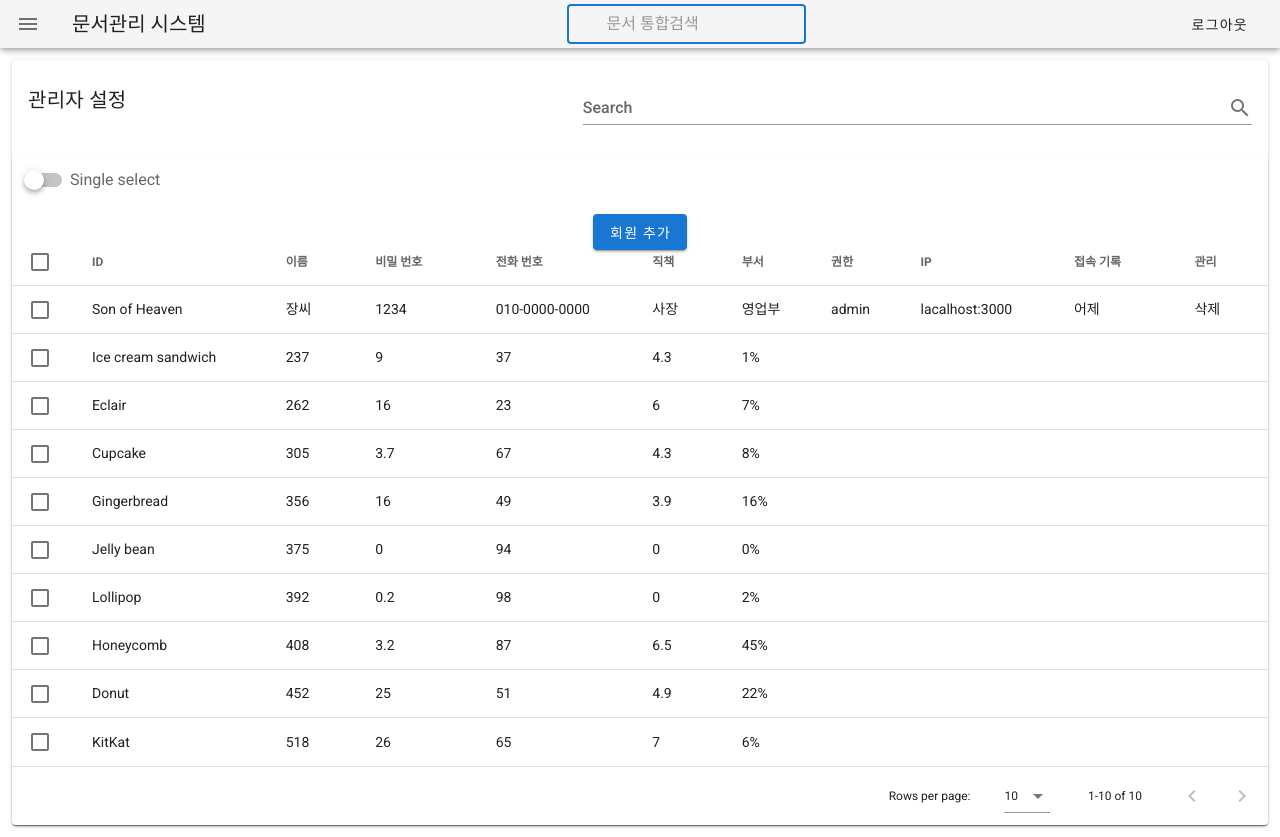
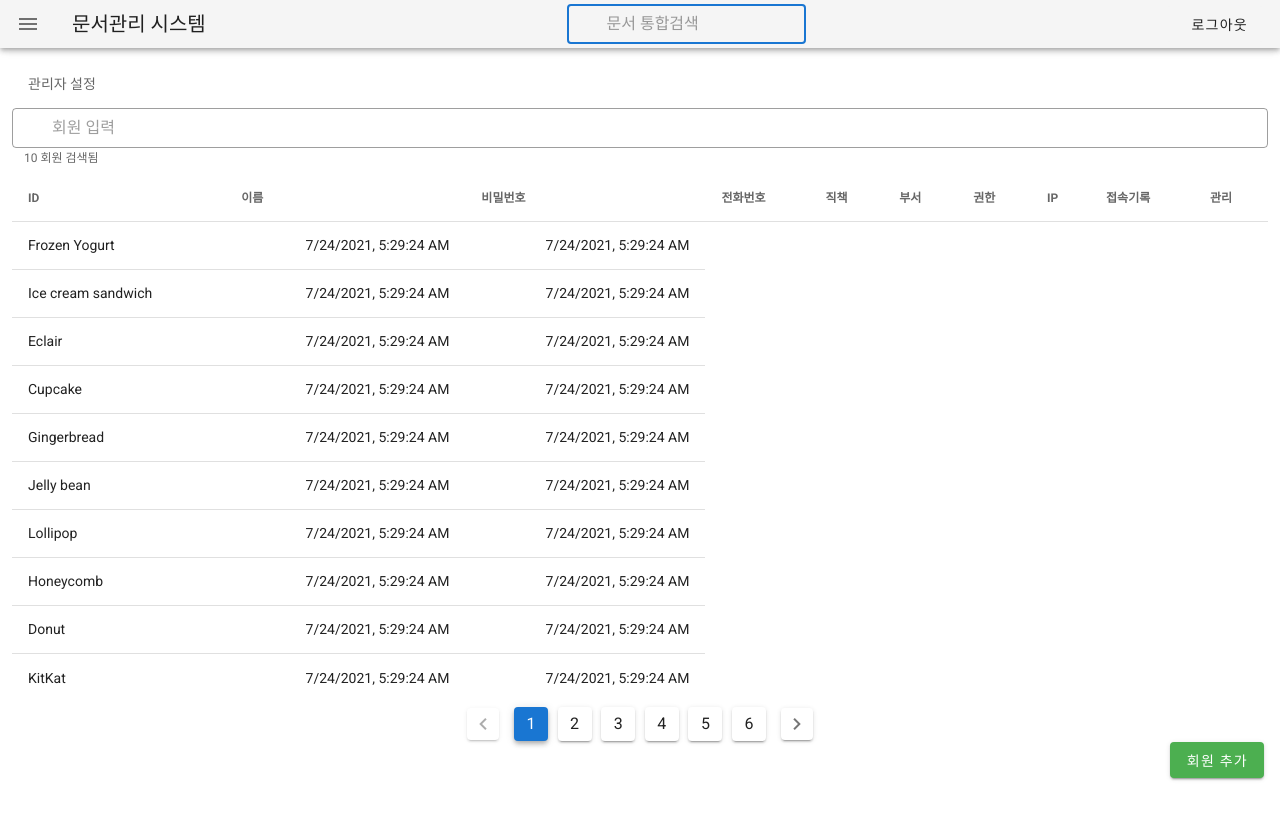
Before and after one commit to devxian96/file-management-system, a Nuxt app: page /inspire in a window 1280 px wide. After the commit the page ends 800 px from the top, so only its background shows below. Built offline with nearby package versions, Linux system fonts and the light colour scheme.

Commit message:
fix: verson1 - 협업 규칙 준수

```diff
--- a/pages/inspire.vue
+++ b/pages/inspire.vue
@@ -1,276 +1,114 @@
 <template>
   <div>
-  <!-- ㅡㅡㅡㅡㅡㅡㅡㅡㅡㅡㅡㅡㅡㅡㅡㅡㅡㅡㅡㅡ -->
-  <!-- https://vuetifyjs.com/en/components/data-tables/#crud-actions 에서 Search 코드 복사 [[시작]] -->
-    <v-card>
-      <v-card-title>
-        관리자 설정
-        <v-spacer></v-spacer>
+    <v-subheader>관리자 설정</v-subheader>
+    <!-- 검색창 -->
     <v-text-field
-          v-model="search"
-          append-icon="mdi-magnify"
-          label="Search"
-          single-line
-          hide-details
-        ></v-text-field>
-      </v-card-title>
-      <v-data-table
-      :headers="headers"
-      :items="desserts"
-      :search="search"
-      v-model="selected"
-    :single-select="singleSelect"
-    item-key="name"
-    show-select
-    class="elevation-1"
+      autofocus
+      dense
+      clearable
+      flat
+      messages="10 회원 검색됨"
+      outlined
+      placeholder="회원 입력"
+      prepend-inner-icon="fa-search"
+      full-width
+    />
+
+    <!-- 게시판 시작 -->
+    <v-simple-table>
+      <template #default>
+        <thead>
+          <tr>
+            <th class="text-id">ID</th>
+            <th class="text-name">이름</th>
+            <th class="text-passWord">비밀번호</th>
+            <th class="text-phoneNumber">전화번호</th>
+            <th class="text-position">직책</th>
+            <th class="text-division">부서</th>
+            <th class="text-level">권한</th>
+            <th class="text-protocol">IP</th>
+            <th class="text-log">접속기록</th>
+            <th class="text-admin">관리</th>
+          </tr>
+        </thead>
+        <tbody>
+          <tr
+            v-for="item in desserts"
+            :key="item.name"
+            @click="
+              $router.push(
+                '/file/current-status-of-nonconformities-and-improvement-measures/1'
+              )
+            "
           >
-        <!-- https://vuetifyjs.com/en/components/data-tables/#crud-actions
-        이 사이트의 Row selection 의 코드를 <v-data-table> 태그 안에 넣고,
-        :headers="headers"
-        :items="desserts"  코드를 삭제 -->
-        <template v-slot:top>
-          <v-switch
-            v-model="singleSelect"
-            label="Single select"
-            class="pa-3"
-          ></v-switch>
-          <!-- '회원추가 dialog' 추가 [[시작]] -->
-          <v-row justify="center">
-            <v-dialog
-              v-model="dialog"
-              persistent
-              max-width="600px"
-            >
-              <template v-slot:activator="{ on, attrs }">
-                <v-btn
-                  color="primary"
-                  dark
-                  v-bind="attrs"
-                  v-on="on"
-                >
-                  회원 추가
-                </v-btn>
+            <td>{{ item.name }}</td>
+            <td class="text-right">{{ item.date }}</td>
+            <td class="text-right">{{ item.date }}</td>
+          </tr>
+        </tbody>
       </template>
-              <v-card>
-                <v-card-title>
-                  <span class="text-h5">User Profile</span>
-                </v-card-title>
-                <v-card-text>
-                  <v-container>
-                    <v-row>
-                      <v-col
-                        cols="12"
-                        sm="6"
-                        md="4"
-                      >
-                        <v-text-field
-                          label="Legal first name*"
-                          required
-                        ></v-text-field>
-                      </v-col>
-                      <v-col
-                        cols="12"
-                        sm="6"
-                        md="4"
-                      >
-                        <v-text-field
-                          label="Legal middle name"
-                          hint="example of helper text only on focus"
-                        ></v-text-field>
-                      </v-col>
-                      <v-col
-                        cols="12"
-                        sm="6"
-                        md="4"
-                      >
-                        <v-text-field
-                          label="Legal last name*"
-                          hint="example of persistent helper text"
-                          persistent-hint
-                          required
-                        ></v-text-field>
-                      </v-col>
-                      <v-col cols="12">
-                        <v-text-field
-                          label="Email*"
-                          required
-                        ></v-text-field>
-                      </v-col>
-                      <v-col cols="12">
-                        <v-text-field
-                          label="Password*"
-                          type="password"
-                          required
-                        ></v-text-field>
-                      </v-col>
-                      <v-col
-                        cols="12"
-                        sm="6"
-                      >
-                        <v-select
-                          :items="['0-17', '18-29', '30-54', '54+']"
-                          label="Age*"
-                          required
-                        ></v-select>
-                      </v-col>
-                      <v-col
-                        cols="12"
-                        sm="6"
-                      >
-                        <v-autocomplete
-                          :items="['Skiing', 'Ice hockey', 'Soccer', 'Basketball', 'Hockey', 'Reading', 'Writing', 'Coding', 'Basejump']"
-                          label="Interests"
-                          multiple
-                        ></v-autocomplete>
-                      </v-col>
+    </v-simple-table>
+    <!-- 게시판 종료 -->
+
+    <!-- 페이지 네이션 시작 -->
+    <div class="text-center">
+      <v-pagination v-model="page" :length="6"></v-pagination>
+    </div>
+    <!-- 페이지 네이션 종료 -->
+
+    <!-- 회원 추가 시작 -->
+    <v-row dense>
+      <v-btn absolute right color="success">회원 추가</v-btn>
     </v-row>
-                  </v-container>
-                  <small>*indicates required field</small>
-                </v-card-text>
-                <v-card-actions>
-                  <v-spacer></v-spacer>
-                  <v-btn
-                    color="blue darken-1"
-                    text
-                    @click="dialog = false"
-                  >
-                    Close
-                  </v-btn>
-                  <v-btn
-                    color="blue darken-1"
-                    text
-                    @click="dialog = false"
-                  >
-                    Save
-                  </v-btn>
-                </v-card-actions>
-              </v-card>
-            </v-dialog>
-          </v-row>
-          <!-- '회원추가 dialog' 추가 [[종료]] -->
-        </template>
-      </v-data-table>
-    </v-card>
-  <!-- ㅡㅡㅡㅡㅡㅡㅡㅡㅡㅡㅡㅡㅡㅡㅡㅡㅡㅡㅡㅡ -->
+    <!-- 회원 추가 종료 -->
   </div>
 </template>
 
-
-
-<!-- ㅡㅡㅡㅡㅡㅡㅡㅡㅡㅡㅡㅡㅡㅡㅡㅡㅡㅡㅡㅡ -->
-
-
-
 <script>
 export default {
-    data () {
+  data() {
     return {
-        dialog: false,
-        singleSelect: false,
-        search: '',
-        selected: [],
-        headers: [
-          {
-            text: 'ID',
-            align: 'start',
-            sortable: false,
-            value: 'ID',
-          },
-          { text: '이름', value: 'name' },
-          { text: '비밀 번호', value: 'password' },
-          { text: '전화 번호', value: 'phoneNumber' },
-          { text: '직책', value: 'position' },
-          { text: '부서', value: 'division' },
-          { text: '권한', value: 'level' },
-          { text: 'IP', value: 'protocol' },
-          { text: '접속 기록', value: 'log' },
-          { text: '관리', value: 'admin' }
-        ],
-        // ID,이름,비밀번호,전화번호/직책,부서,권한/IP,접속기록(리스트), 관리
+      page: 1,
       desserts: [
         {
-            ID: 'Son of Heaven',
-            name: '장씨',
-            password: 1234,
-            phoneNumber: '010-0000-0000',
-            position: '사장',
-            division: '영업부',
-            level: 'admin',
-            protocol: 'lacalhost:3000',
-            log: '어제' ,
-            admin: '삭제'
+          name: 'Frozen Yogurt',
+          date: new Date().toLocaleString(),
         },
         {
-            ID: 'Ice cream sandwich',
-            name: 237,
-            password: 9.0,
-            phoneNumber: 37,
-            position: 4.3,
-            division: '1%',
+          name: 'Ice cream sandwich',
+          date: new Date().toLocaleString(),
         },
         {
-            ID: 'Eclair',
-            name: 262,
-            password: 16.0,
-            phoneNumber: 23,
-            position: 6.0,
-            division: '7%',
+          name: 'Eclair',
+          date: new Date().toLocaleString(),
         },
         {
-            ID: 'Cupcake',
-            name: 305,
-            password: 3.7,
-            phoneNumber: 67,
-            position: 4.3,
-            division: '8%',
+          name: 'Cupcake',
+          date: new Date().toLocaleString(),
         },
         {
-            ID: 'Gingerbread',
-            name: 356,
-            password: 16.0,
-            phoneNumber: 49,
-            position: 3.9,
-            division: '16%',
+          name: 'Gingerbread',
+          date: new Date().toLocaleString(),
         },
         {
-            ID: 'Jelly bean',
-            name: 375,
-            password: 0.0,
-            phoneNumber: 94,
-            position: 0.0,
-            division: '0%',
+          name: 'Jelly bean',
+          date: new Date().toLocaleString(),
         },
         {
-            ID: 'Lollipop',
-            name: 392,
-            password: 0.2,
-            phoneNumber: 98,
-            position: 0,
-            division: '2%',
+          name: 'Lollipop',
+          date: new Date().toLocaleString(),
         },
         {
-            ID: 'Honeycomb',
-            name: 408,
-            password: 3.2,
-            phoneNumber: 87,
-            position: 6.5,
-            division: '45%',
+          name: 'Honeycomb',
+          date: new Date().toLocaleString(),
         },
         {
-            ID: 'Donut',
-            name: 452,
-            password: 25.0,
-            phoneNumber: 51,
-            position: 4.9,
-            division: '22%',
+          name: 'Donut',
+          date: new Date().toLocaleString(),
         },
         {
-            ID: 'KitKat',
-            name: 518,
-            password: 26.0,
-            phoneNumber: 65,
-            position: 7,
-            division: '6%',
+          name: 'KitKat',
+          date: new Date().toLocaleString(),
         },
       ],
     }
```
Lines whose indentation alone changed are shown as unchanged.
